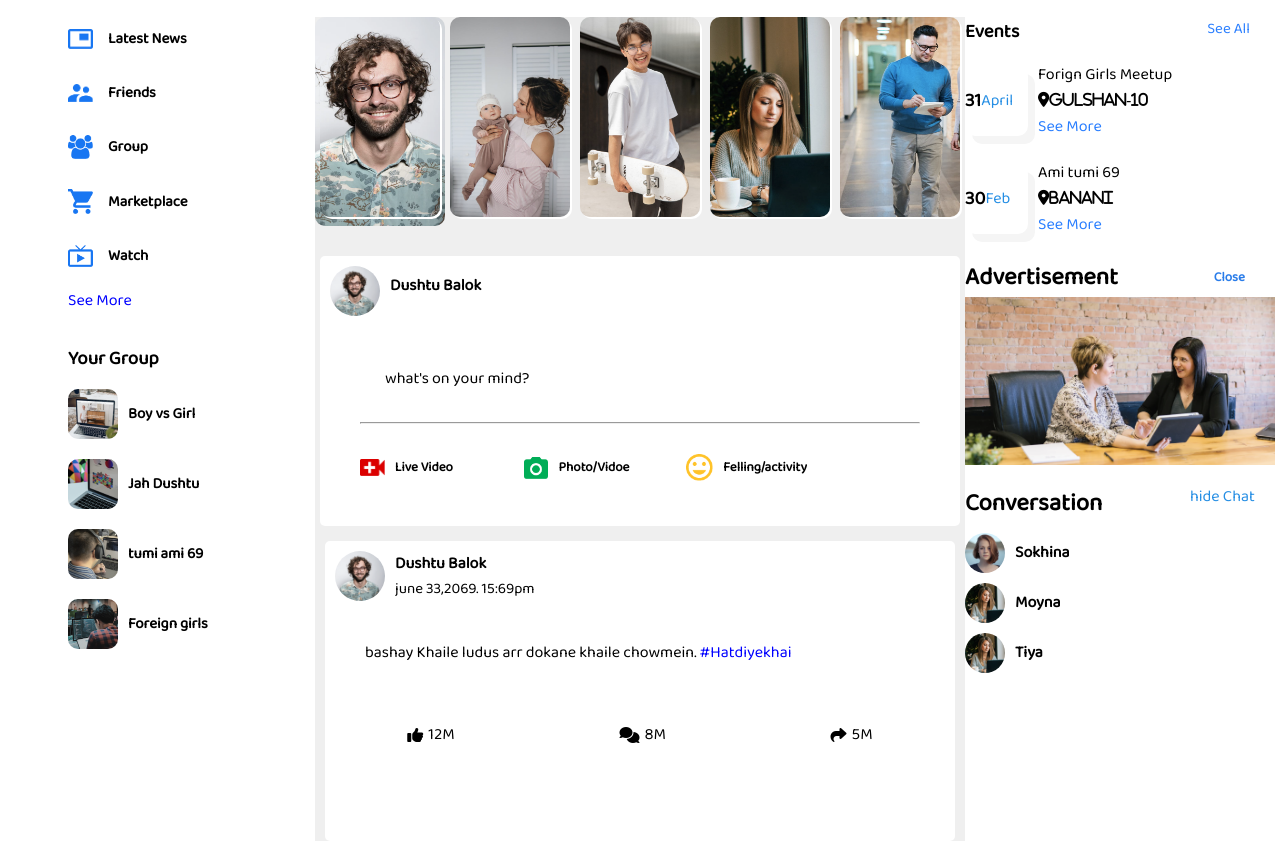
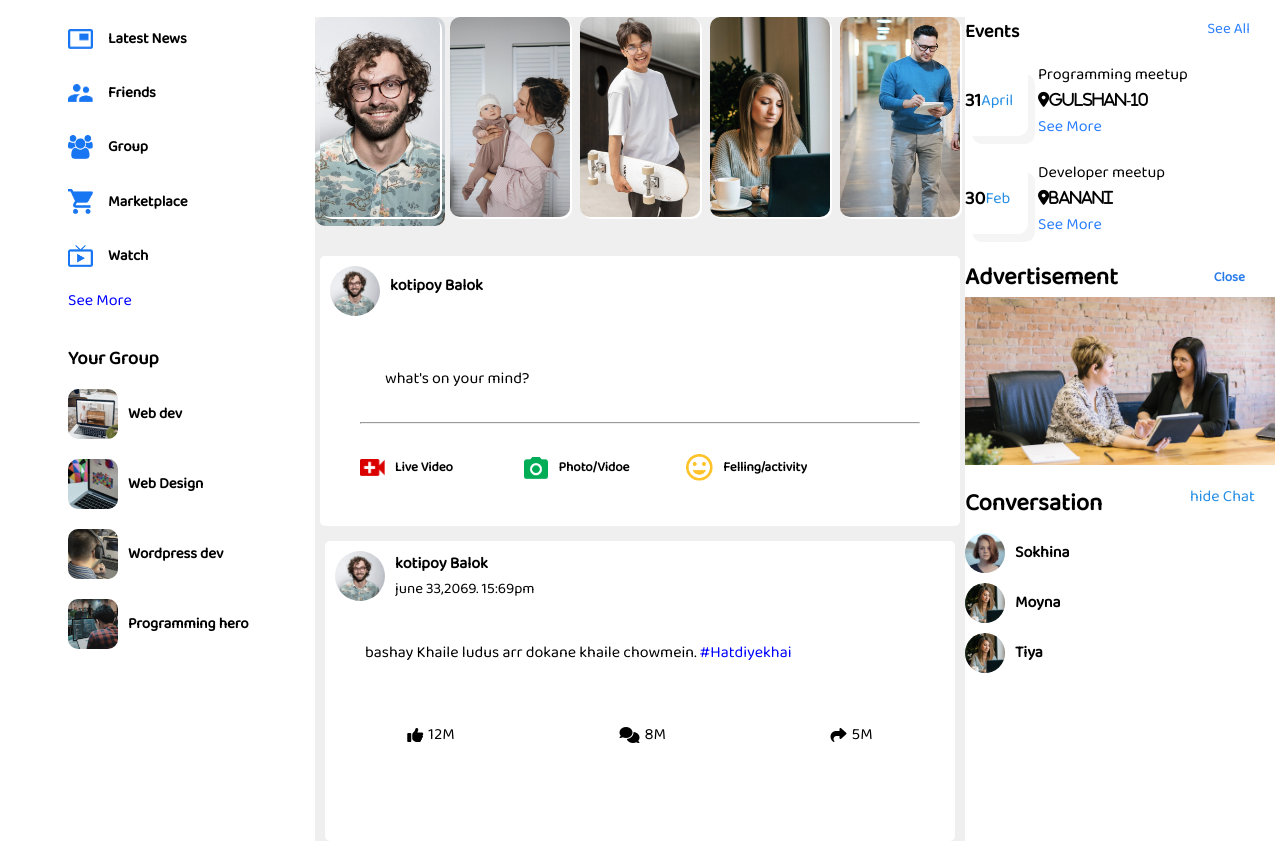
Before and after one commit to MahfujSajib/bookface-repo, a plain HTML site: page index.html in a window 1280 px wide. Shown: the part 78-919 px from the top of the page. Drawn offline with Linux system fonts and the light colour scheme; files whose address does not match are found by name.

Commit message:
name edit

```diff
--- a/index.html
+++ b/index.html
@@ -78,19 +78,19 @@
                     <h3>Your Group</h3>
                     <div class="group">
                         <img src="images/shortcut-1.png" alt="">
-                        <h5>Boy vs Girl</h5>
+                        <h5>Web dev</h5>
                     </div>
                     <div class="group">
                         <img src="images/shortcut-2.png" alt="">
-                        <h5>Jah Dushtu</h5>
+                        <h5>Web Design</h5>
                     </div>
                     <div class="group">
                         <img src="images/shortcut-3.png" alt="">
-                        <h5>tumi ami 69</h5>
+                        <h5>Wordpress dev</h5>
                     </div>
                     <div class="group">
                         <img src="images/shortcut-4.png" alt="">
-                        <h5>Foreign girls</h5>
+                        <h5>Programming hero</h5>
                     </div>
 
                 </div>
@@ -119,7 +119,7 @@
                     <div class="profile">
                         <img src="images/profile-pic.png" alt="">
 
-                        <h4 class="my-name">Dushtu Balok</h4>
+                        <h4 class="my-name">kotipoy Balok</h4>
                     </div>
                     <p class="post-here">what's on your mind?</p>
                     <hr>
@@ -144,7 +144,7 @@
                             <img src="images/profile-pic.png" alt="">
                         </div>
                         <div>
-                            <h4 class="my-name">Dushtu Balok</h4>
+                            <h4 class="my-name">kotipoy Balok</h4>
                             <p style="margin-left: 10px; font-size: 15px;">june 33,2069. 15:69pm</p>
                         </div>
                     </div>
@@ -181,7 +181,7 @@
                         <span>April</span>
                     </div>
                     <div>
-                        <p>Forign Girls Meetup</p>
+                        <p>Programming meetup</p>
                         <p><i class="fas fa-map-marker-alt">Gulshan-10</i></p>
                         <a href="">See More</a>
                     </div>
@@ -192,7 +192,7 @@
                         <span>Feb</span>
                     </div>
                     <div>
-                        <p>Ami tumi 69</p>
+                        <p>Developer meetup</p>
                         <p><i class="fas fa-map-marker-alt">Banani</i></p>
                         <a href="">See More</a>
                     </div>
```
